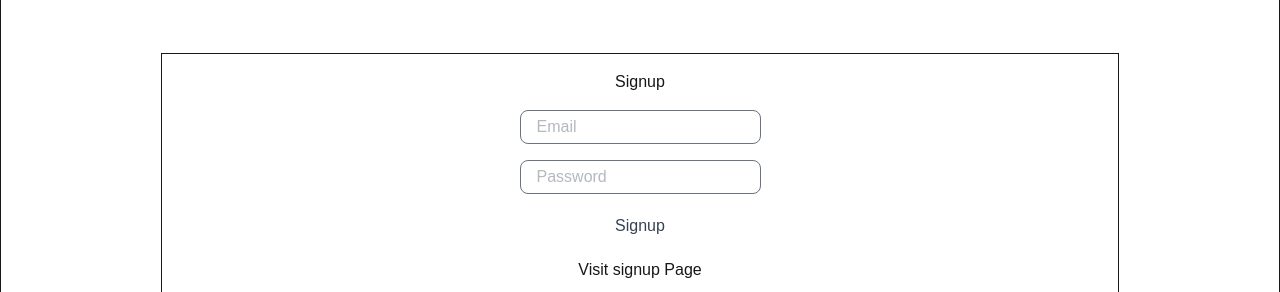
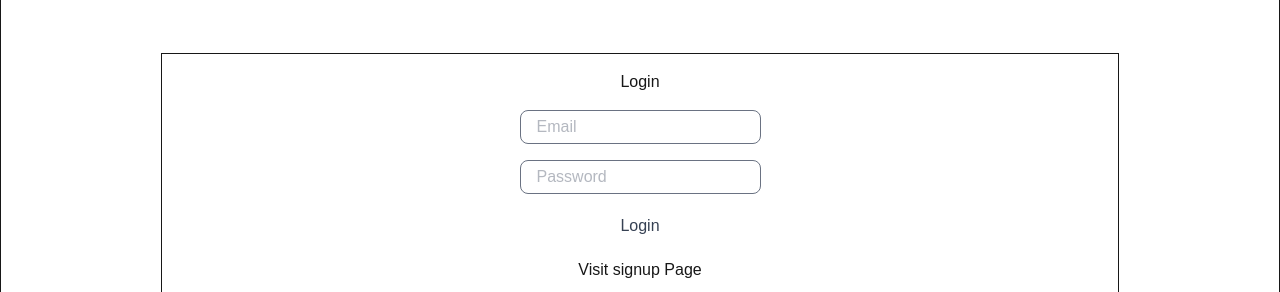
Before and after one commit to VijayJadon22/Learning-Next.js-Basic-Auth-Project, a Next.js app: page /login in a window 1280 px wide. Shown: the part 224-516 px from the top of the page. Built offline with nearby package versions, Linux system fonts and the light colour scheme.

Commit message:
Implemnted handleLogin function which sends an axios post request to the api and handles user login

```diff
--- a/src/app/login/page.tsx
+++ b/src/app/login/page.tsx
@@ -3,35 +3,39 @@ import Link from "next/link";
 import React, { useState } from "react";
 import { useRouter } from "next/navigation";
 import axios from "axios";
+import toast from "react-hot-toast";
 
 export default function LoginPage() {
   const [formData, setFormData] = useState({
     email: "",
     password: "",
   });
+  const router = useRouter();
 
-  const handleLogin = async () => {};
+  const [loading, setLoading] = useState(false);
+
+  const handleLogin = async (e) => {
+    e.preventDefault();
+    setLoading(true);
+    try {
+      const response = await axios.post("/api/users/login", formData);
+      console.log("login sucess, response: ", response.data);
+      router.push("/");
+    } catch (error:any) {
+      console.log("Error logingin user: ", error);
+      toast.error(error.response.data.message);
+    } finally {
+      setLoading(false);
+    }
+  };
   return (
     <div className="flex flex-col items-center justify-center min-h-screen px-40 py-4 border">
       <form
         onSubmit={handleLogin}
         className="border w-full flex flex-col items-center space-y-4 p-4"
       >
-        <h1>Signup</h1>
-        {/* <input
-          onChange={(e) =>
-            setFormData((prevState) => ({
-              ...prevState,
-              username: e.target.value,
-            }))
-          }
-          className="py-1 px-4 border bg-white text-gray-500 outline-none rounded-lg"
-          id="username"
-          type="text"
-          name="username"
-          value={formData.username}
-          placeholder="Username"
-        /> */}
+        <h1>Login</h1>
+
         <input
           onChange={(e) =>
             setFormData((prevState) => ({
@@ -61,7 +65,7 @@ export default function LoginPage() {
           placeholder="Password"
         />
         <button className="px-8 py-1 bg-white text-gray-700 rounded-lg cursor-pointer">
-          Signup
+          {loading ? "Loging in" : "Login"}
         </button>
         <Link href={"/signup"}>Visit signup Page</Link>
       </form>
```
